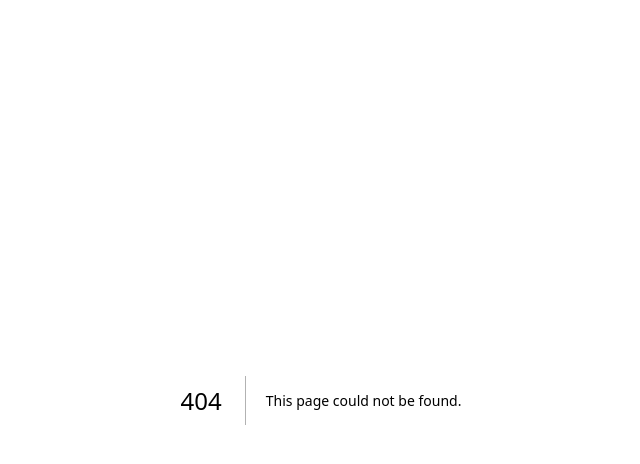
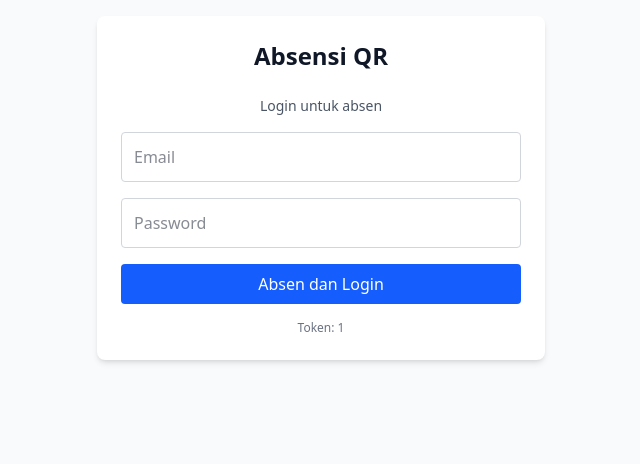
Before and after one commit to Fahril13/absensi-xi2, a Next.js app: page /absen/1 in a window 1280 px wide. Before the commit this address had no page. Shown: the top 464 px of the page, without its empty margins (319-959 px from the left). Built offline with nearby package versions, Linux system fonts and the light colour scheme.

Commit message:
Add absen/[token] page for QR login flow

```diff
--- /dev/null
+++ b/src/app/absen/[token]/page.tsx
@@ -0,0 +1,83 @@
+"use client";
+import { use, useState } from "react";
+import { useSearchParams } from "next/navigation";
+import { signIn } from "next-auth/react";
+
+export default function AbsenPage({ params }: { params: { token: string } }) {
+  const searchParams = useSearchParams();
+  const token = params.token;
+  const [email, setEmail] = useState("");
+  const [password, setPassword] = useState("");
+  const [loading, setLoading] = useState(false);
+  const [message, setMessage] = useState("");
+  const [error, setError] = useState("");
+
+  const handleAbsen = async () => {
+    setLoading(true);
+    setError("");
+    setMessage("");
+    try {
+      // First, sign in the user
+      const signInResult = await signIn("credentials", {
+        email,
+        password,
+        redirect: false,
+        callbackUrl: `/absen/${token}?absen=true`,
+      });
+
+      if (signInResult?.ok) {
+        // If sign in successful, call the scan API
+        const response = await fetch("/api/qr/scan", {
+          method: "POST",
+          headers: { "Content-Type": "application/json" },
+          body: JSON.stringify({ qrData: token, userId: email }), // Use email as userId or adjust
+        });
+        const data = await response.json();
+        if (response.ok) {
+          setMessage(data.message || "Absensi berhasil!");
+        } else {
+          setError(data.error || "Absensi gagal");
+        }
+      } else {
+        setError(signInResult?.error || "Login gagal");
+      }
+    } catch (err) {
+      setError("Error: " + err);
+    } finally {
+      setLoading(false);
+    }
+  };
+
+  return (
+    <div className="min-h-screen bg-gray-50 p-4">
+      <div className="max-w-md mx-auto bg-white rounded-lg shadow-md p-6">
+        <h1 className="text-2xl font-bold text-center mb-6">Absensi QR</h1>
+        <p className="text-center text-sm text-gray-600 mb-4">Login untuk absen</p>
+        <input
+          type="email"
+          placeholder="Email"
+          value={email}
+          onChange={(e) => setEmail(e.target.value)}
+          className="w-full p-3 border border-gray-300 rounded mb-4"
+        />
+        <input
+          type="password"
+          placeholder="Password"
+          value={password}
+          onChange={(e) => setPassword(e.target.value)}
+          className="w-full p-3 border border-gray-300 rounded mb-4"
+        />
+        <button
+          onClick={handleAbsen}
+          disabled={loading}
+          className="w-full bg-blue-600 hover:bg-blue-700 disabled:bg-blue-400 text-white py-2 px-4 rounded mb-4"
+        >
+          {loading ? "Processing..." : "Absen dan Login"}
+        </button>
+        {error && <p className="text-red-500 text-center mb-4">{error}</p>}
+        {message && <p className="text-green-500 text-center mb-4">{message}</p>}
+        <p className="text-xs text-gray-500 text-center">Token: {token}</p>
+      </div>
+    </div>
+  );
+}
--- a/src/app/qr-generate/page.tsx
+++ b/src/app/qr-generate/page.tsx
@@ -30,6 +30,10 @@ export default function QRGeneratePage() {
       const data = await response.json();
       if (response.ok) {
         setQrSvg(data.qrCode);
+        // Optional: Show the absen URL for manual entry
+        if (data.absenUrl) {
+          console.log("Absen URL: " + data.absenUrl);
+        }
       } else {
         setError(data.error || "Gagal generate QR");
       }
--- a/src/app/qr-scan/page.tsx
+++ b/src/app/qr-scan/page.tsx
@@ -95,7 +95,7 @@ export default function QRScanPage() {
     <div className="min-h-screen bg-gray-50 p-4">
       <div className="max-w-md mx-auto bg-white rounded-lg shadow-md p-6">
         <h1 className="text-2xl font-bold text-center mb-6">Scan QR Absensi</h1>
-        <div id="reader" style={{ display: scannerStarted ? "block" : "none", width: "100%", height: "300px" }} className="mb-4" />
+        <div id="reader" style={{ width: "100%", height: "300px" }} className="mb-4" />
         {scannerStarted ? (
           <button
             onClick={stopScanner}
```
